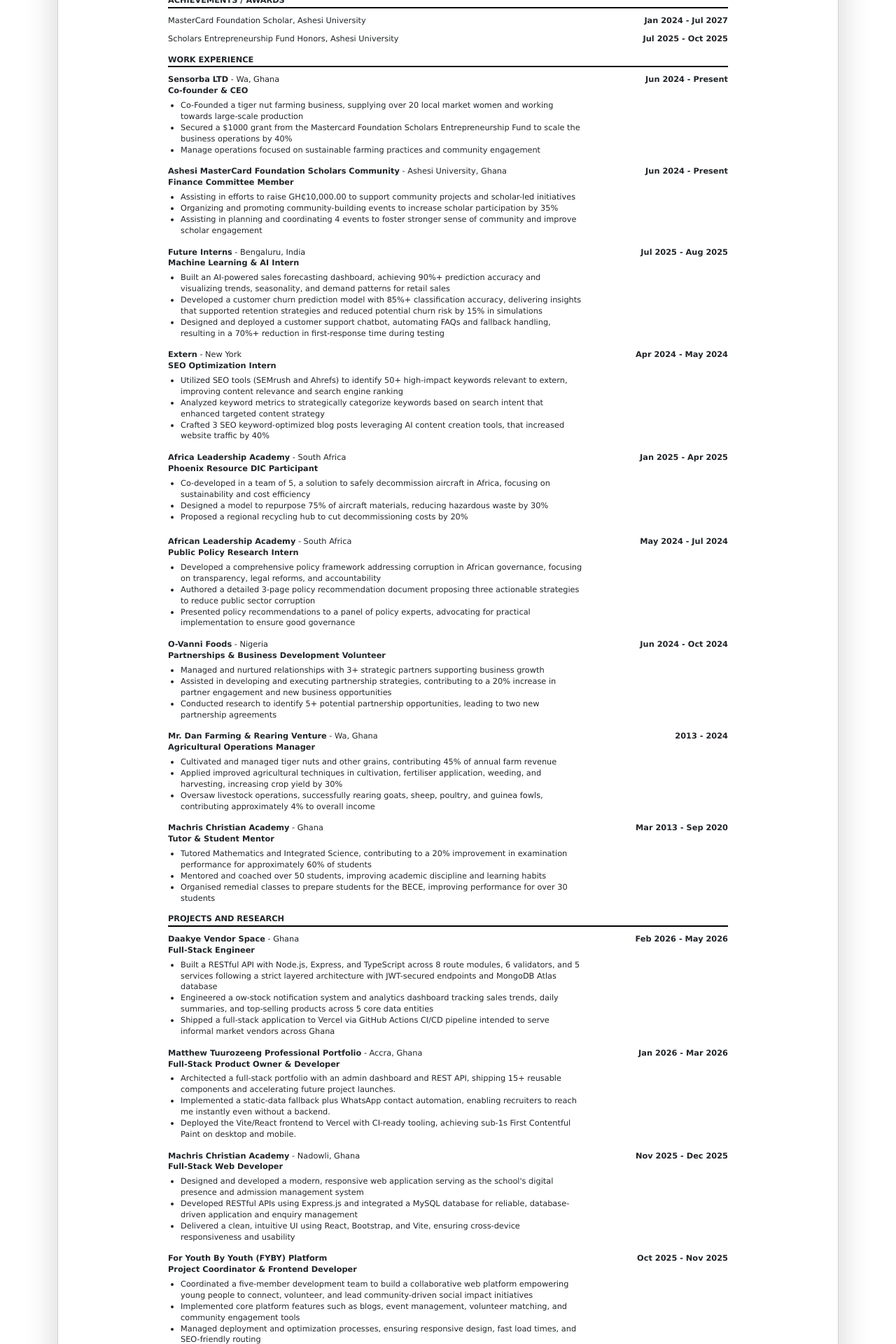
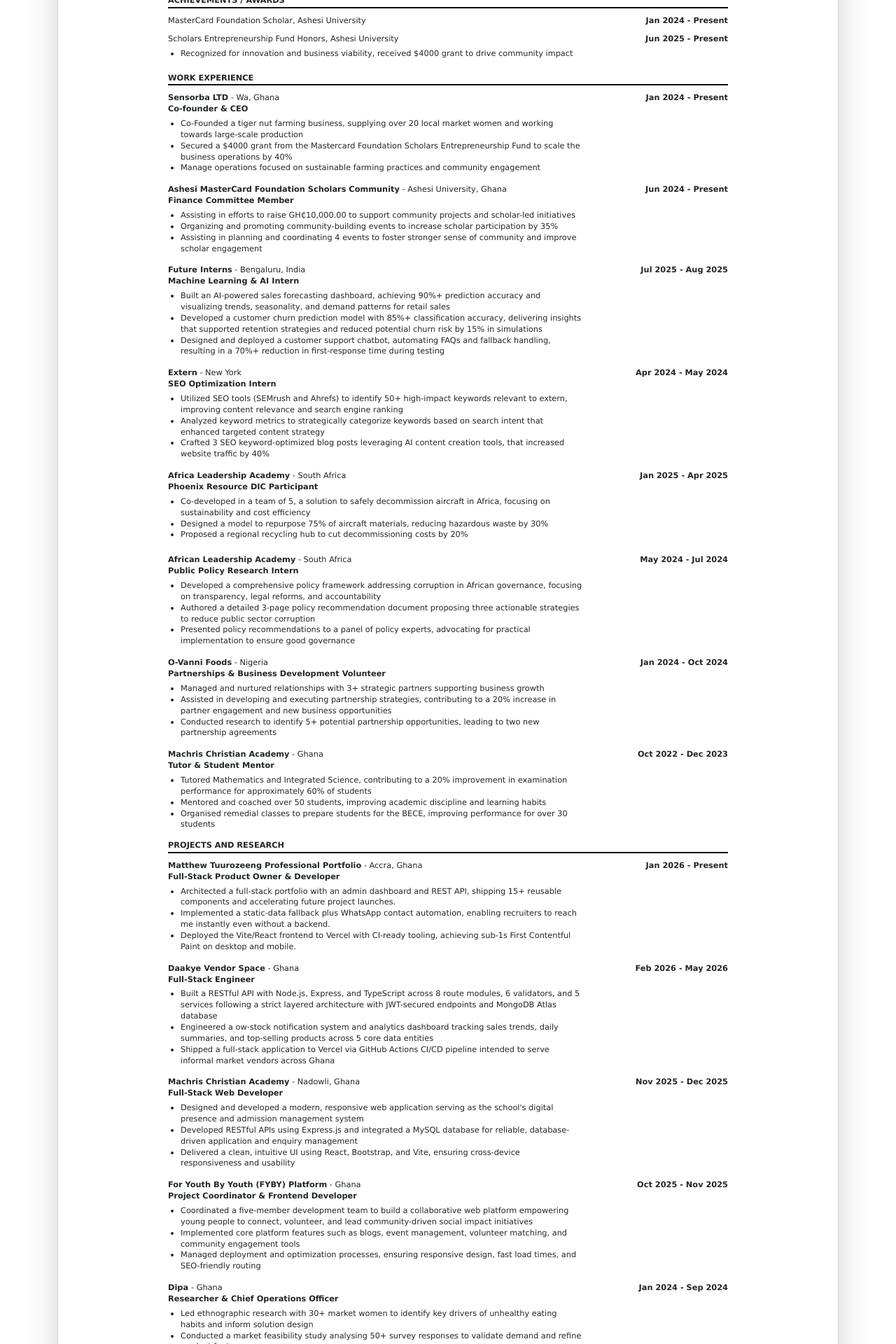
Before and after one commit to MatthewTuurozeeng/Matthew_Tuurozeeng_Digital_Portfolio, a React (Vite) app in the folder frontend/: page /cv in a window 1280 px wide. Shown: the part 980-2900 px from the top of the page at 70% size. Built offline with nearby package versions, Linux system fonts and the light colour scheme; no server answers.

Commit message:
cv update

```diff
--- a/frontend/src/pages/About.tsx
+++ b/frontend/src/pages/About.tsx
@@ -82,7 +82,7 @@
       duration: 'Feb 2026 - Present',
       description: 'Design social media content and provide creative guidance to enhance digital engagement and outreach.',
       challenges: ['Maintaining consistent visual identity across multiple campaigns', 'Balancing storytelling with limited time and resources'],
-      achievements: ['Built reusable content templates to speed up production', 'Improved campaign clarity and engagement through improved layouts'],
+      achievements: ['Building reusable content templates to speed up production', 'Improving campaign clarity and engagement through improved layouts'],
     },
 
     {
@@ -91,7 +91,7 @@
       duration: '2025 - Present',
       description: 'Community digital literacy program teaching schoolchildren foundational computing skills.',
       challenges: ['Limited access to devices and stable internet', 'Designing lessons suitable for mixed learning levels'],
-      achievements: ['Delivered hands-on sessions to 25+ learners', 'Built a repeatable curriculum for future cohorts'],
+      achievements: ['Delivering hands-on sessions to 25+ learners', 'Building a repeatable curriculum for future cohorts'],
     },
     {
       title: 'Founder & CEO',
@@ -99,7 +99,7 @@
       duration: '2024  - Present',
       description: 'Leading an agribusiness venture focused on improving tiger nut production, value addition, and market access.',
       challenges: ['Coordinating production logistics across rural communities', 'Building a reliable supply chain with limited digital infrastructure'],
-      achievements: ['Launched pilot production cycles and formalized farmer partnerships', 'Applied product/tech thinking to streamline operations'],
+      achievements: ['Launched pilot production cycles and formalized farmer partnerships', 'Applying product/tech thinking to streamline operations'],
     },
 
     {
--- a/frontend/src/pages/CV.tsx
+++ b/frontend/src/pages/CV.tsx
@@ -125,7 +125,7 @@
                   <div className="left">
                     <strong>Ashesi University</strong> <br />
                     BSc. Computer Science <br />
-                    {/* Cumulative GPA: 3.67/4.00 */}
+                    {/* Cumulative GPA: 3.30/4.00 */}
                   </div>
                   <div className="right">
                     Berekuso, Eastern Region <br />
@@ -150,11 +150,15 @@
                 <h2>ACHIEVEMENTS / AWARDS</h2>
                 <div className="entry">
                   <div className="left">MasterCard Foundation Scholar, Ashesi University</div>
-                  <div className="right">Jan 2024 - Jul 2027</div>
+                  <div className="right">Jan 2024 - Present</div>
                 </div>
                 <div className="entry">
-                  <div className="left">Scholars Entrepreneurship Fund Honors, Ashesi University</div>
-                  <div className="right">Jul 2025 - Oct 2025</div>
+                  <div className="left">Scholars Entrepreneurship Fund Honors, Ashesi University
+                    <ul>
+                      <li>Recognized for innovation and business viability, received $4000 grant to drive community impact</li>
+                    </ul>
+                  </div>
+                  <div className="right">Jun 2025 - Present</div>
                 </div>
               </section>
 
@@ -167,11 +171,11 @@
                     <b>Co-founder & CEO</b>
                     <ul>
                       <li>Co-Founded a tiger nut farming business, supplying over 20 local market women and working towards large-scale production</li>
-                      <li>Secured a $1000 grant from the Mastercard Foundation Scholars Entrepreneurship Fund to scale the business operations by 40%</li>
+                      <li>Secured a $4000 grant from the Mastercard Foundation Scholars Entrepreneurship Fund to scale the business operations by 40%</li>
                       <li>Manage operations focused on sustainable farming practices and community engagement</li>
                     </ul>
                   </div>
-                  <div className="right">Jun 2024 - Present</div>
+                  <div className="right">Jan 2024 - Present</div>
                 </div>
 
                 <div className="entry">
@@ -267,10 +271,10 @@
                       </li>
                     </ul>
                   </div>
-                <div className="right">Jun 2024 - Oct 2024</div>
+                <div className="right">Jan 2024 - Oct 2024</div>
               </div>
 
-              <div className="entry">
+              {/* <div className="entry">
                 <div className="left">
                   <strong>Mr. Dan Farming & Rearing Venture</strong> - Wa, Ghana <br />
                   <b>Agricultural Operations Manager</b>
@@ -289,7 +293,7 @@
                   </ul>
                 </div>
                 <div className="right">2013 - 2024</div>
-              </div>
+              </div> */}
 
               <div className="entry">
                 <div className="left">
@@ -309,7 +313,7 @@
                   </li>
                 </ul>
               </div>
-              <div className="right">Mar 2013 - Sep 2020</div>
+              <div className="right">Oct 2022 - Dec 2023</div>
             </div>
 
 
@@ -317,6 +321,26 @@
               {/* Projects Section */}
               <section>
                 <h2>PROJECTS AND RESEARCH</h2>
+
+                <div className="entry">
+                  <div className="left">
+                    <strong>Matthew Tuurozeeng Professional Portfolio</strong> - Accra, Ghana <br />
+                    <b>Full-Stack Product Owner & Developer</b>
+                    <ul>
+                      <li>
+                        Architected a full-stack portfolio with an admin dashboard and REST API, shipping 15+ reusable components and accelerating future project launches.
+                      </li>
+                      <li>
+                        Implemented a static-data fallback plus WhatsApp contact automation, enabling recruiters to reach me instantly even without a backend.
+                      </li>
+                      <li>
+                        Deployed the Vite/React frontend to Vercel with CI-ready tooling, achieving sub-1s First Contentful Paint on desktop and mobile.
+                      </li>
+                    </ul>
+                  </div>
+                  <div className="right">Jan 2026 - Present</div>
+                </div>
+
 
                 <div className="entry">
                   <div className="left">
@@ -344,25 +368,6 @@
 
                 <div className="entry">
                   <div className="left">
-                    <strong>Matthew Tuurozeeng Professional Portfolio</strong> - Accra, Ghana <br />
-                    <b>Full-Stack Product Owner & Developer</b>
-                    <ul>
-                      <li>
-                        Architected a full-stack portfolio with an admin dashboard and REST API, shipping 15+ reusable components and accelerating future project launches.
-                      </li>
-                      <li>
-                        Implemented a static-data fallback plus WhatsApp contact automation, enabling recruiters to reach me instantly even without a backend.
-                      </li>
-                      <li>
-                        Deployed the Vite/React frontend to Vercel with CI-ready tooling, achieving sub-1s First Contentful Paint on desktop and mobile.
-                      </li>
-                    </ul>
-                  </div>
-                  <div className="right">Jan 2026 - Mar 2026</div>
-                </div>
-
-                <div className="entry">
-                  <div className="left">
                     <strong>Machris Christian Academy</strong> - Nadowli, Ghana <br />
                     <b>Full-Stack Web Developer</b>
                     <ul>
@@ -385,7 +390,7 @@
 
                 <div className="entry">
                   <div className="left">
-                    <strong>For Youth By Youth (FYBY) Platform</strong> <br />
+                    <strong>For Youth By Youth (FYBY) Platform</strong> - Ghana <br />
                     <b>Project Coordinator & Frontend Developer</b>
                     <ul>
                       <li>
@@ -407,7 +412,7 @@
 
                 <div className="entry">
                 <div className="left">
-                  <strong>Dipa </strong> - Ashesi University <br />
+                  <strong>Dipa </strong> - Ghana <br />
                   <b>Researcher & Chief Operations Officer</b>
                   <ul>
                     <li>
@@ -429,7 +434,7 @@
 
                 <div className="entry">
                   <div className="left">
-                    <strong>Ashesi University</strong> - Ghana <br />
+                    <strong>ThisCreators </strong> - Ghana <br />
                     <b>Frontend Developer and Project Collaborator</b>
                     <ul>
                       <li>Co-developed an interactive web platform to teach discrete math concepts</li>
@@ -522,7 +527,7 @@
                 <div className="entry">
                   <div className="left">
                     <strong>Computing4All Initiative</strong> <br />
-                    <b>Founder & Volunteer Instructor</b>
+                    <b>Founder & Project Lead</b>
                     <ul>
                       <li>
                         Designed and delivered a community-based digital literacy program to equip school children
@@ -672,14 +677,14 @@
 
 
               {/* References Section */}
-              <section>
+              {/* <section>
                 <h2>REFERENCES</h2>
                 <p>Available upon request</p>
                 <div className="indent-ref">
                   <p><strong>*WASSCE:</strong> West African Senior School Certificate Examination</p>
                   <p><strong>*DIC:</strong> Design and Innovation Challenge</p>
                 </div>
-              </section>
+              </section> */}
             </div>
           </Card.Body>
           <Card.Footer className="text-center bg-light">
```
